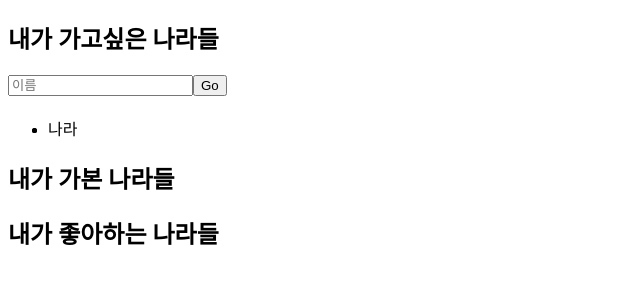
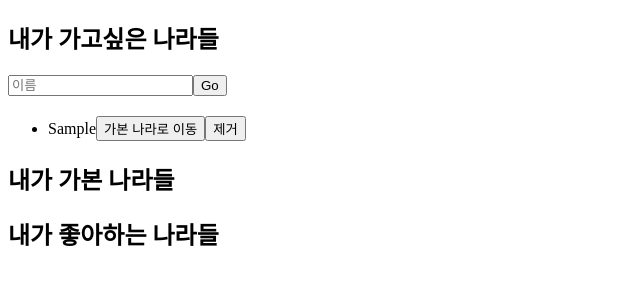
Before and after one commit to GCgang/react-study, a React (Create React App) app: page / in a window 1280 px wide. Both pictures are taken after typing "Sample" into the empty fields and a click on the button "Go". Shown: the top 300 px of the page, without its empty margins (0-640 px from the left). Built offline with nearby package versions, Linux system fonts and the light colour scheme.

Commit message:
Feat: CountryItem

```diff
--- a/src/components/AddCountry.tsx
+++ b/src/components/AddCountry.tsx
@@ -21,10 +21,9 @@ export default function AddCountry() {
 
   const onSubmit = (data: IForm) => {
     const newCountry: ICountry = {
-      country: data.country,
+      name: data.country,
       status: eCountryStatus.TO_VISIT,
     };
-    console.log(newCountry);
     setCountries((oldContries) => [...oldContries, newCountry]);
     setValue('country', '');
   };
--- a/src/components/CountriesList.tsx
+++ b/src/components/CountriesList.tsx
@@ -4,7 +4,7 @@ import { eCountryStatus } from '../state/countiresState';
 export default function CountriesList() {
   return (
     <div>
-      <CountryListSection title=" " status={eCountryStatus.TO_VISIT} />
+      <CountryListSection title="" status={eCountryStatus.TO_VISIT} />
       <CountryListSection
         title="내가 가본 나라들"
         status={eCountryStatus.VISITED}
--- a/src/components/CountryItem.tsx
+++ b/src/components/CountryItem.tsx
@@ -1,7 +1,56 @@
-export default function CountryItem() {
+import {
+  countiresState,
+  eCountryStatus,
+  ICountry,
+} from '../state/countiresState';
+import { useRecoilState } from 'recoil';
+
+interface ICountryItem {
+  country: ICountry;
+}
+export default function CountryItem({ country }: ICountryItem) {
+  const [countries, setContries] = useRecoilState(countiresState);
+
+  const handleStatusChange = (newStatus: eCountryStatus) => {
+    setContries((oldCountries) =>
+      oldCountries.map((c) =>
+        c.name === country.name ? { ...c, status: newStatus } : c
+      )
+    );
+  };
+  const handleRemove = () => {
+    setContries((oldCountires) =>
+      oldCountires.filter((c) => c.name != country.name)
+    );
+  };
   return (
-    <li>
-      <span>나라</span>
+    <li key={country.name}>
+      <span>{country.name}</span>
+      {country.status === eCountryStatus.TO_VISIT && (
+        <>
+          <button onClick={() => handleStatusChange(eCountryStatus.VISITED)}>
+            가본 나라로 이동
+          </button>
+          <button onClick={handleRemove}>제거</button>
+        </>
+      )}
+      {country.status === eCountryStatus.VISITED && (
+        <>
+          <button onClick={() => handleStatusChange(eCountryStatus.TO_VISIT)}>
+            가고싶은 나나로 이동
+          </button>
+          <button onClick={() => handleStatusChange(eCountryStatus.FAVORITE)}>
+            좋아하는 나라로 이동
+          </button>
+        </>
+      )}
+      {country.status === eCountryStatus.FAVORITE && (
+        <>
+          <button onClick={() => handleStatusChange(eCountryStatus.VISITED)}>
+            가본 나라로 이동
+          </button>
+        </>
+      )}
     </li>
   );
 }
--- a/src/components/CountryListSection.tsx
+++ b/src/components/CountryListSection.tsx
@@ -23,9 +23,7 @@ export default function CountryListSection({
         {countries
           .filter((country) => country.status === status)
           .map((country: ICountry) => (
-            <li key={country.name}>
               <CountryItem country={country} />
-            </li>
           ))}
       </ul>
     </section>
--- a/src/state/countiresState.tsx
+++ b/src/state/countiresState.tsx
@@ -7,7 +7,7 @@ export enum eCountryStatus {
 }
 
 export interface ICountry {
-  country: string;
+  name: string;
   status: eCountryStatus;
 }
 
```
